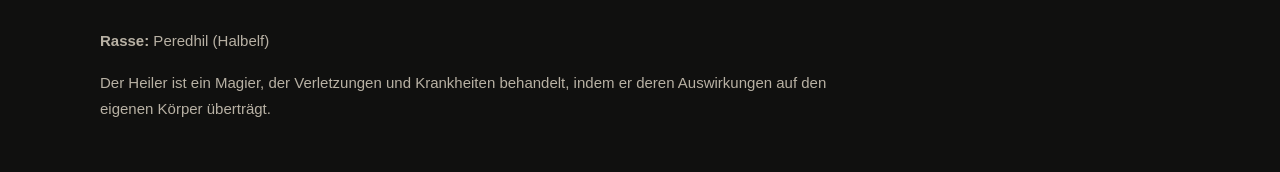
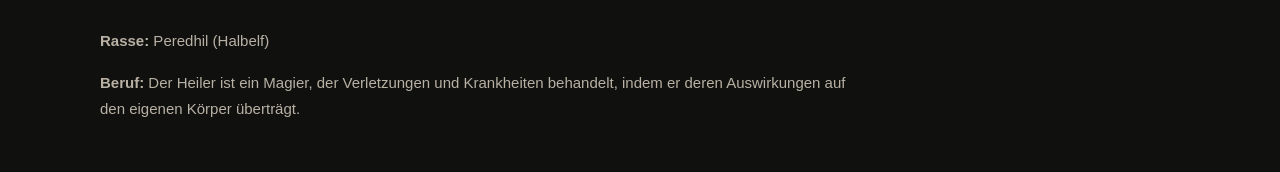
Before and after one commit to BenKinst/Dornfels01_Spielerbibliothek, a plain HTML site: page charaktere/heiler.html in a window 1280 px wide. Shown: the part 1048-1220 px from the top of the page. Drawn offline with Linux system fonts and the light colour scheme.

Commit message:
Berufsbezeichnung auf Heilerseite ergänzen

```diff
--- a/charaktere/heiler.html
+++ b/charaktere/heiler.html
@@ -23,7 +23,7 @@
   </section>
   <section class="content-section">
     <p><strong>Rasse:</strong> Peredhil (Halbelf)</p>
-    <p>Der Heiler ist ein Magier, der Verletzungen und Krankheiten behandelt, indem er deren Auswirkungen auf den eigenen Körper überträgt.</p>
+    <p><strong>Beruf:</strong> Der Heiler ist ein Magier, der Verletzungen und Krankheiten behandelt, indem er deren Auswirkungen auf den eigenen Körper überträgt.</p>
   </section>
 </main>
 <footer><div class="wrap">Die letzten Schreie von Dornfels · Spielerbibliothek</div></footer>
```
